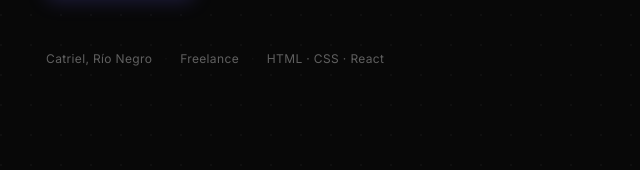
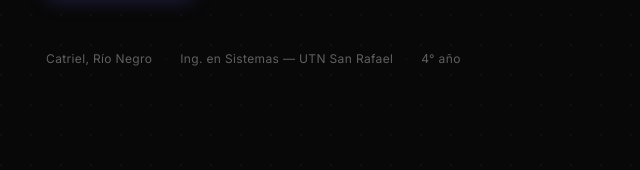
Before and after one commit to matiaslopez237/Portfolio, a plain HTML site: page index.html in a window 1280 px wide. Shown: the part 630-800 px from the top of the page, 14-654 px from the left. Drawn offline with Linux system fonts and the light colour scheme.

Commit message:
update: agrega formación UTN en hero

```diff
--- a/index.html
+++ b/index.html
@@ -49,9 +49,9 @@
       <div class="hero-meta">
         <span>Catriel, Río Negro</span>
         <span class="meta-sep">·</span>
-        <span>Freelance</span>
+        <span>Ing. en Sistemas — UTN San Rafael</span>
         <span class="meta-sep">·</span>
-        <span>HTML · CSS · React</span>
+        <span>4° año</span>
       </div>
     </div>
   </section>
```
